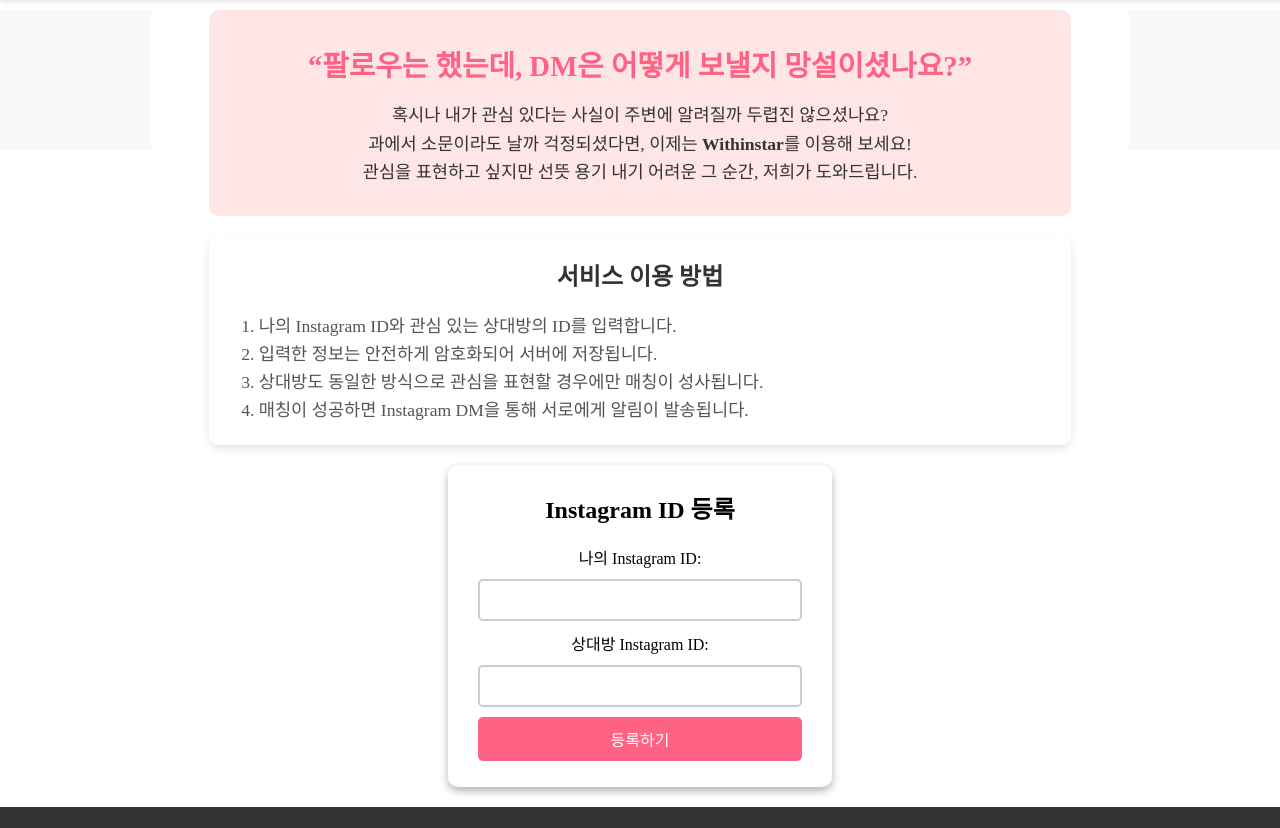
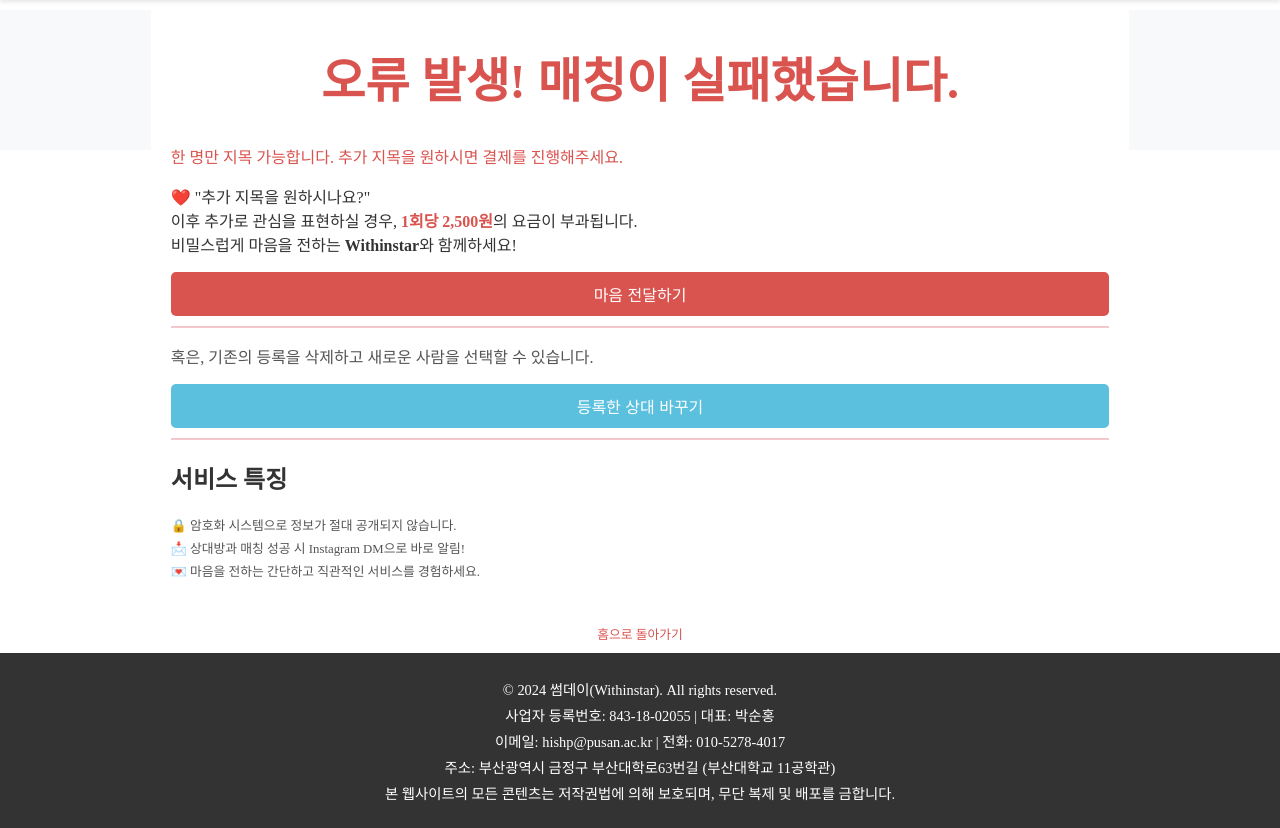
Before and after one commit to hi-shp/Within, a Flask app: page / in a window 1280 px wide. Shown: the part 56-884 px from the top of the page. Run offline with Flask 3, Linux system fonts and the light colour scheme; some libraries are stand-ins or nearby versions.

Commit message:
Your commit message

```diff
--- a/templates/index.html
+++ b/templates/index.html
@@ -2,13 +2,9 @@
 <html lang="ko">
 <head>
     <meta charset="UTF-8">
-    <meta http-equiv="X-UA-Compatible" content="IE=edge">
     <meta name="viewport" content="width=device-width, initial-scale=1.0">
-    <title>Withinstar</title>
+    <title>오류 발생</title>
     <link rel="stylesheet" href="{{ url_for('static', filename='css/style.css') }}">
-    <link rel="icon" href="{{ url_for('static', filename='images/logo1.png') }}" type="image/png">
-    <script async src="https://pagead2.googlesyndication.com/pagead/js/adsbygoogle.js?client=ca-pub-4209969470096098"
-     crossorigin="anonymous"></script>
     <link rel="stylesheet" href="/static/css/style.css?v=2">
 </head>
 <body>
@@ -20,7 +16,6 @@
         </div>
     </header>
 
-    <!-- 전체 레이아웃 -->
     <div class="page-container">
         <!-- 좌측 광고 -->
         <div class="ad-section ad-left">
@@ -33,7 +28,7 @@
                     data-ad-slot="1234567890"
                     data-ad-format="auto"
                     data-full-width-responsive="true"></ins>
-                <script>
+                <script>+
                     (adsbygoogle = window.adsbygoogle || []).push({});
                 </script>
             </div>
@@ -41,37 +36,35 @@
 
         <!-- 메인 콘텐츠 -->
         <div class="main-content">
-            <!-- 후킹 멘트 -->
-            <div class="hook-section">
-                <h1>“팔로우는 했는데, DM은 어떻게 보낼지 망설이셨나요?”</h1>
-                <p>
-                    혹시나 내가 관심 있다는 사실이 주변에 알려질까 두렵진 않으셨나요?<br>
-                    과에서 소문이라도 날까 걱정되셨다면, 이제는 <strong>Withinstar</strong>를 이용해 보세요!<br>
-                    관심을 표현하고 싶지만 선뜻 용기 내기 어려운 그 순간, 저희가 도와드립니다.
+            <div class="error-container">
+                <div class="error-box">
+                    <h1 class="error-title" style="color: #d9534f;">오류 발생! 매칭이 실패했습니다.</h1>
+                    <p class="error-message" style="color: #d9534f;">한 명만 지목 가능합니다. 추가 지목을 원하시면 결제를 진행해주세요.</p>
+                    <p class="error-info" style="color: #333;">
+                        ❤️ "추가 지목을 원하시나요?"<br>
+                        이후 추가로 관심을 표현하실 경우, <strong style="color: #d9534f;">1회당 2,500원</strong>의 요금이 부과됩니다.<br>
+                        비밀스럽게 마음을 전하는 <strong>Withinstar</strong>와 함께하세요!
                     </p>
+                    <button class="error-button" id="openPopup" style="background-color: #d9534f;">마음 전달하기</button>
+                    <hr class="divider" style="border: 1px solid #f5c6cb; margin: 10px 0;">
+                    <p style="color: #555; ">
+                        혹은, 기존의 등록을 삭제하고 새로운 사람을 선택할 수 있습니다.
+                    </p>
+                    <input type="hidden" id="encryptedID" value="{{ encrypted_id }}">
+                    <button id="changeTargetButton" style="background-color: #5bc0de;">등록한 상대 바꾸기</button>
+                    <hr class="divider" style="border: 1px solid #f5c6cb; margin: 10px 0;">
+                    <h2 class="features-title" style="color: #333;">서비스 특징</h2>
+                    <ul class="features-list" style="list-style: none; padding: 0; color: #555; font-size: 0.8rem; line-height: 1.8; margin-bottom: 20px;">
+                        <li>🔒 암호화 시스템으로 정보가 절대 공개되지 않습니다.</li>
+                        <li>📩 상대방과 매칭 성공 시 Instagram DM으로 바로 알림!</li>
+                        <li>💌 마음을 전하는 간단하고 직관적인 서비스를 경험하세요.</li>
+                    </ul>
+                    <div style="text-align: center;">
+                        <a href="/" class="home-link" style="color: #d9534f; text-decoration: none; font-size: 0.8rem; padding-top: 20px; display: inline-block;">
+                            홈으로 돌아가기
+                        </a>
                     </div>
-            <!-- 서비스 과정 및 입력 폼 -->
-            <div class="intro-section">
-                <h2>서비스 이용 방법</h2>
-                <ol>
-                    <li>나의 Instagram ID와 관심 있는 상대방의 ID를 입력합니다.</li>
-                    <li>입력한 정보는 안전하게 암호화되어 서버에 저장됩니다.</li>
-                    <li>상대방도 동일한 방식으로 관심을 표현할 경우에만 매칭이 성사됩니다.</li>
-                    <li>매칭이 성공하면 Instagram DM을 통해 서로에게 알림이 발송됩니다.</li>
-                </ol>
                 </div>
-            <div class="container">
-                <h2>Instagram ID 등록</h2>
-                <form id="instagramForm">
-                    <label for="userInstagramID">나의 Instagram ID:</label>
-                    <input type="text" id="userInstagramID" name="userInstagramID" required>
-
-                    <label for="targetInstagramID">상대방 Instagram ID:</label>
-                    <input type="text" id="targetInstagramID" name="targetInstagramID" required>
-
-                    <button type="submit">등록하기</button>
-                </form>
-                <p id="message"></p>
             </div>
         </div>
 
@@ -92,6 +85,21 @@
             </div>
         </div>
     </div>
+
+    <!-- 팝업 레이아웃 -->
+    <div id="popup" class="popup" style="display: none;">
+        <div class="popup-content">
+            <h2>기능 준비 중</h2>
+            <p>
+                "마음 전달하기" 기능은 현재 구현 중입니다.<br>
+                하지만 무료 매칭은 정상적으로 작동합니다.<br>
+                조금만 기다려 주세요! 더 나은 서비스를 제공하겠습니다. 😊
+            </p>
+            <button id="closePopup" class="popup-button">닫기</button>
+        </div>
+    </div>
+
+    <!-- 푸터 -->
     <footer class="footer">
         <div class="footer-content">
             <p>© 2024 썸데이(Withinstar). All rights reserved.</p>
@@ -101,35 +109,56 @@
             <p>본 웹사이트의 모든 콘텐츠는 저작권법에 의해 보호되며, 무단 복제 및 배포를 금합니다.</p>
         </div>
     </footer>
+
     <script>
-        document.getElementById('instagramForm').addEventListener('submit', async function (event) {
-        event.preventDefault();
+        document.addEventListener("DOMContentLoaded", function () {
+            const openPopupButton = document.getElementById("openPopup");
+            const popup = document.getElementById("popup");
+            const closePopupButton = document.getElementById("closePopup");
+            const changeTargetButton = document.getElementById("changeTargetButton");
 
-        const userInstagramID = document.getElementById('userInstagramID').value;
-        const targetInstagramID = document.getElementById('targetInstagramID').value;
+            // 팝업 열기
+            if (openPopupButton) {
+                openPopupButton.addEventListener("click", function () {
+                    popup.style.display = "flex"; // 팝업 표시
+                });
+            }
+
+            // 팝업 닫기
+            if (closePopupButton) {
+                closePopupButton.addEventListener("click", function () {
+                    popup.style.display = "none"; // 팝업 숨김
+                });
+            }
+
+            // 기존 대상 변경 요청
+            if (changeTargetButton) {
+                changeTargetButton.addEventListener("click", async function () {
+                    const encryptedID = document.getElementById("encryptedID").value;
 
                     try {
-            const response = await fetch('/save_instagram_id', {
+                        const response = await fetch('/delete_target', {
                             method: 'POST',
                             headers: {
-                    'Content-Type': 'application/json'
+                                'Content-Type': 'application/json',
                             },
-                body: JSON.stringify({
-                    userInstagramID: userInstagramID,
-                    targetInstagramID: targetInstagramID
-                })
+                            body: JSON.stringify({ encryptedID }),
                         });
 
                         const result = await response.json();
 
-            if (result.redirect) {
-                window.location.href = result.redirect;
+                        if (result.message) {
+                            alert(result.message);
+                            window.location.href = '/';
+                        } else {
+                            alert(result.error);
                         }
                     } catch (error) {
-            alert('오류가 발생했습니다. 다시 시도해주세요.');
+                        alert('삭제 요청 중 오류가 발생했습니다. 다시 시도해주세요.');
+                    }
+                });
             }
         });
     </script>
 </body>
-
 </html>
```
Also changed, not shown: app.py (line endings or trailing spaces), templates/error.html (line endings or trailing spaces), templates/success.html (line endings or trailing spaces). Lines whose indentation alone changed are shown as unchanged.
